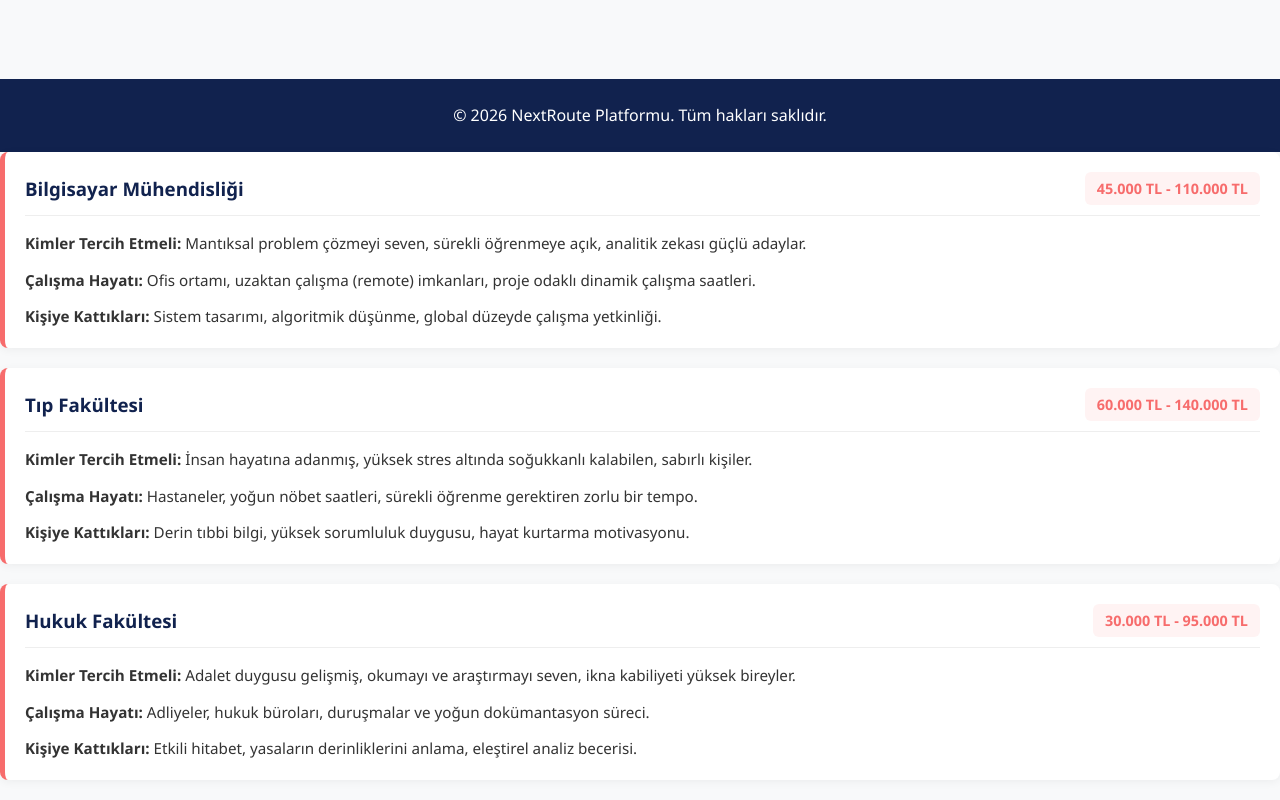
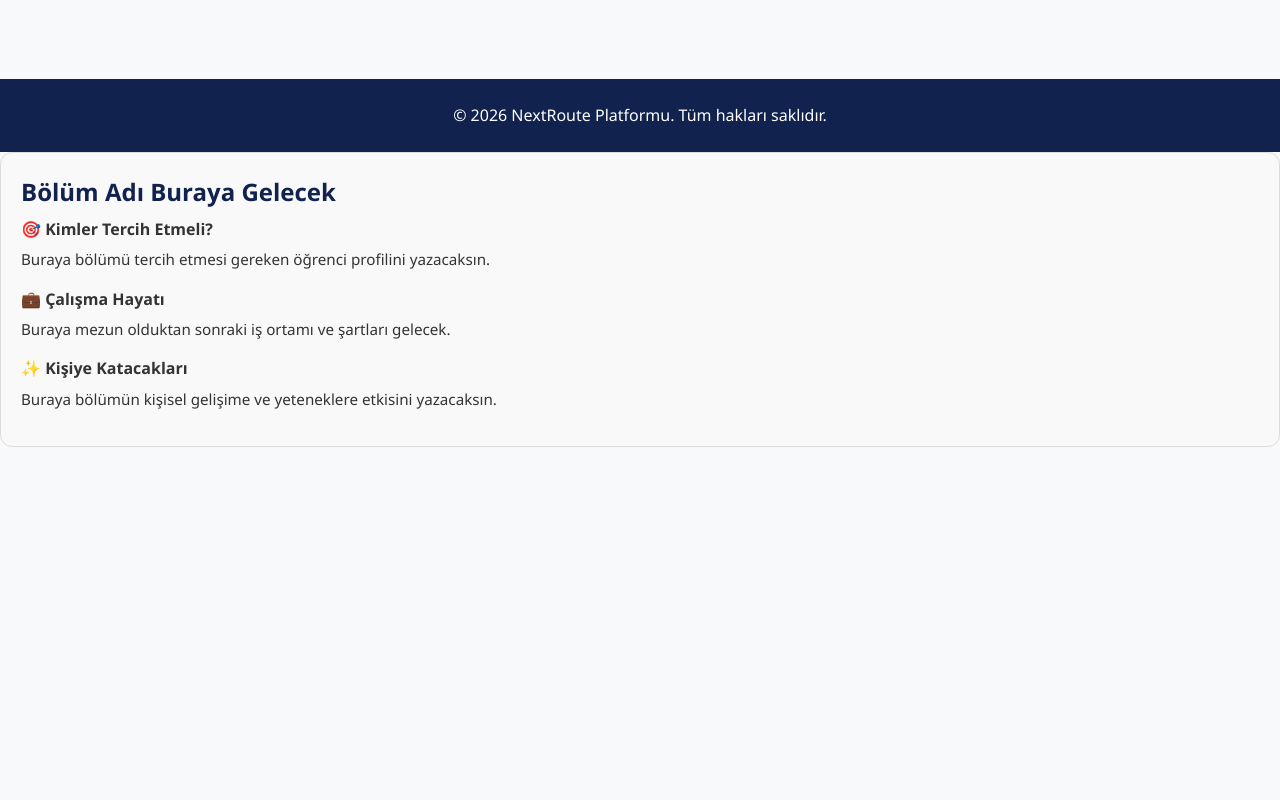
Before and after one commit to ecetekin-web/NextRoute, a plain HTML site: page index.html in a window 1280 px wide. Shown: the part 1052-1852 px from the top of the page. After the commit the page ends 1529 px from the top, so only its background shows below. Drawn offline with Linux system fonts and the light colour scheme.

Commit message:
Update index.html

```diff
--- a/index.html
+++ b/index.html
@@ -759,45 +759,28 @@
     </script>
 </body>
 </html>
-<!-- BÖLÜM REHBERİ KARTLARI (HTML Parçası) -->
-<div class="detail-card" style="border-left: 5px solid var(--accent); padding: 20px; border-radius: 8px; background: #fff; box-shadow: 0 2px 10px rgba(0,0,0,0.05); margin-bottom: 20px;">
-    <div style="display: flex; justify-content: space-between; align-items: center; border-bottom: 1px solid #eee; padding-bottom: 10px; margin-bottom: 15px;">
-        <h3 style="color: var(--primary); margin: 0;">Bilgisayar Mühendisliği</h3>
-        <span style="background: #fff3f3; color: var(--accent); padding: 5px 12px; border-radius: 6px; font-weight: bold; font-size: 0.9rem;">
-            45.000 TL - 110.000 TL
-        </span>
+<!-- ŞABLON: Buradaki div yapısını kopyalayıp içine istediğin bölümü yazabilirsin -->
+<div class="department-guide-section" style="margin-bottom: 30px; padding: 20px; background: #f9f9f9; border-radius: 12px; border: 1px solid #ddd;">
+
+    <!-- Bölüm Adı -->
+    <h2 style="color: var(--primary); margin-top: 0;">Bölüm Adı Buraya Gelecek</h2>
+
+    <!-- Hedef Kitle -->
+    <div style="margin-bottom: 15px;">
+        <h4 style="margin: 5px 0; color: #333;">🎯 Kimler Tercih Etmeli?</h4>
+        <p style="margin: 0; font-size: 0.95rem;">Buraya bölümü tercih etmesi gereken öğrenci profilini yazacaksın.</p>
     </div>
-    <div style="display: grid; gap: 12px; font-size: 0.95rem;">
-        <p><strong>Kimler Tercih Etmeli:</strong> Mantıksal problem çözmeyi seven, sürekli öğrenmeye açık, analitik zekası güçlü adaylar.</p>
-        <p><strong>Çalışma Hayatı:</strong> Ofis ortamı, uzaktan çalışma (remote) imkanları, proje odaklı dinamik çalışma saatleri.</p>
-        <p><strong>Kişiye Kattıkları:</strong> Sistem tasarımı, algoritmik düşünme, global düzeyde çalışma yetkinliği.</p>
+
+    <!-- Çalışma Hayatı -->
+    <div style="margin-bottom: 15px;">
+        <h4 style="margin: 5px 0; color: #333;">💼 Çalışma Hayatı</h4>
+        <p style="margin: 0; font-size: 0.95rem;">Buraya mezun olduktan sonraki iş ortamı ve şartları gelecek.</p>
     </div>
+
+    <!-- Kişiye Katacakları -->
+    <div style="margin-bottom: 15px;">
+        <h4 style="margin: 5px 0; color: #333;">✨ Kişiye Katacakları</h4>
+        <p style="margin: 0; font-size: 0.95rem;">Buraya bölümün kişisel gelişime ve yeteneklere etkisini yazacaksın.</p>
+    </div>
+
 </div>
-
-<div class="detail-card" style="border-left: 5px solid var(--accent); padding: 20px; border-radius: 8px; background: #fff; box-shadow: 0 2px 10px rgba(0,0,0,0.05); margin-bottom: 20px;">
-    <div style="display: flex; justify-content: space-between; align-items: center; border-bottom: 1px solid #eee; padding-bottom: 10px; margin-bottom: 15px;">
-        <h3 style="color: var(--primary); margin: 0;">Tıp Fakültesi</h3>
-        <span style="background: #fff3f3; color: var(--accent); padding: 5px 12px; border-radius: 6px; font-weight: bold; font-size: 0.9rem;">
-            60.000 TL - 140.000 TL
-        </span>
-    </div>
-    <div style="display: grid; gap: 12px; font-size: 0.95rem;">
-        <p><strong>Kimler Tercih Etmeli:</strong> İnsan hayatına adanmış, yüksek stres altında soğukkanlı kalabilen, sabırlı kişiler.</p>
-        <p><strong>Çalışma Hayatı:</strong> Hastaneler, yoğun nöbet saatleri, sürekli öğrenme gerektiren zorlu bir tempo.</p>
-        <p><strong>Kişiye Kattıkları:</strong> Derin tıbbi bilgi, yüksek sorumluluk duygusu, hayat kurtarma motivasyonu.</p>
-    </div>
-</div>
-
-<div class="detail-card" style="border-left: 5px solid var(--accent); padding: 20px; border-radius: 8px; background: #fff; box-shadow: 0 2px 10px rgba(0,0,0,0.05); margin-bottom: 20px;">
-    <div style="display: flex; justify-content: space-between; align-items: center; border-bottom: 1px solid #eee; padding-bottom: 10px; margin-bottom: 15px;">
-        <h3 style="color: var(--primary); margin: 0;">Hukuk Fakültesi</h3>
-        <span style="background: #fff3f3; color: var(--accent); padding: 5px 12px; border-radius: 6px; font-weight: bold; font-size: 0.9rem;">
-            30.000 TL - 95.000 TL
-        </span>
-    </div>
-    <div style="display: grid; gap: 12px; font-size: 0.95rem;">
-        <p><strong>Kimler Tercih Etmeli:</strong> Adalet duygusu gelişmiş, okumayı ve araştırmayı seven, ikna kabiliyeti yüksek bireyler.</p>
-        <p><strong>Çalışma Hayatı:</strong> Adliyeler, hukuk büroları, duruşmalar ve yoğun dokümantasyon süreci.</p>
-        <p><strong>Kişiye Kattıkları:</strong> Etkili hitabet, yasaların derinliklerini anlama, eleştirel analiz becerisi.</p>
-    </div>
-</div>
```
